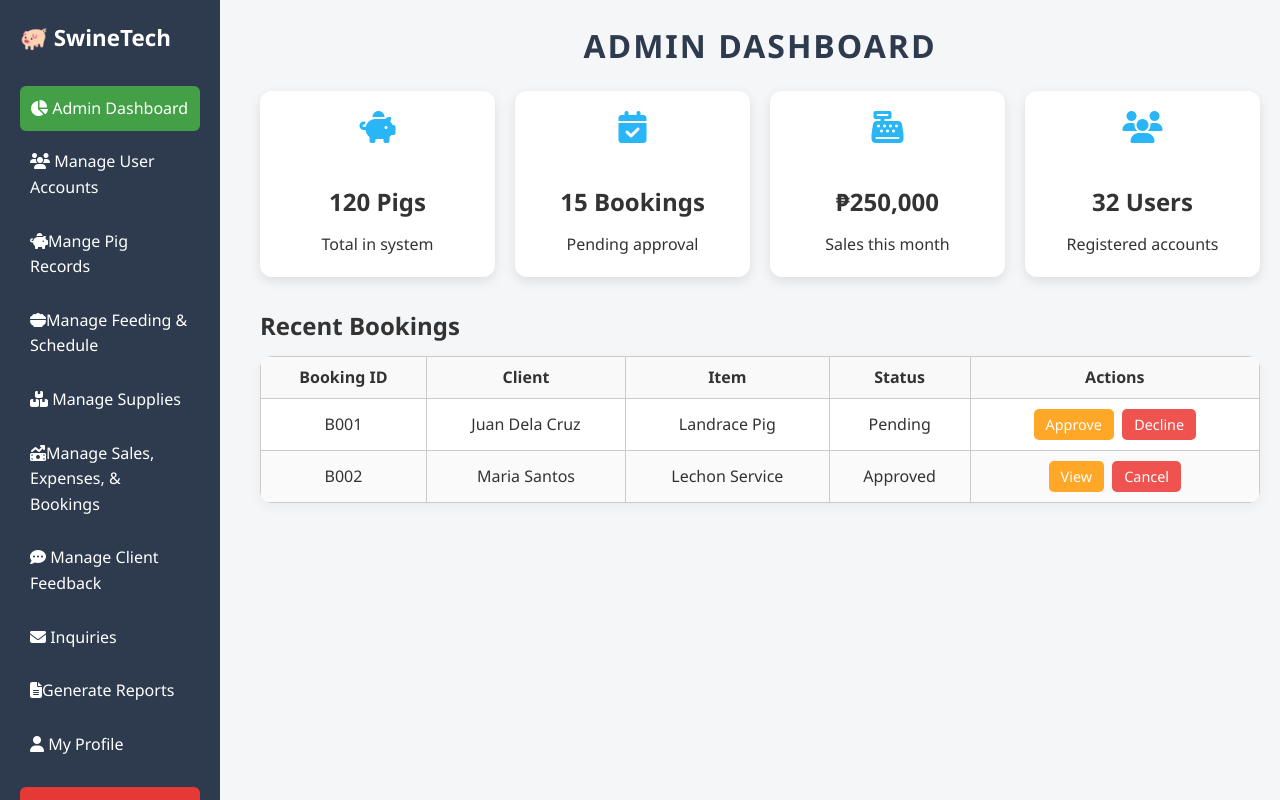
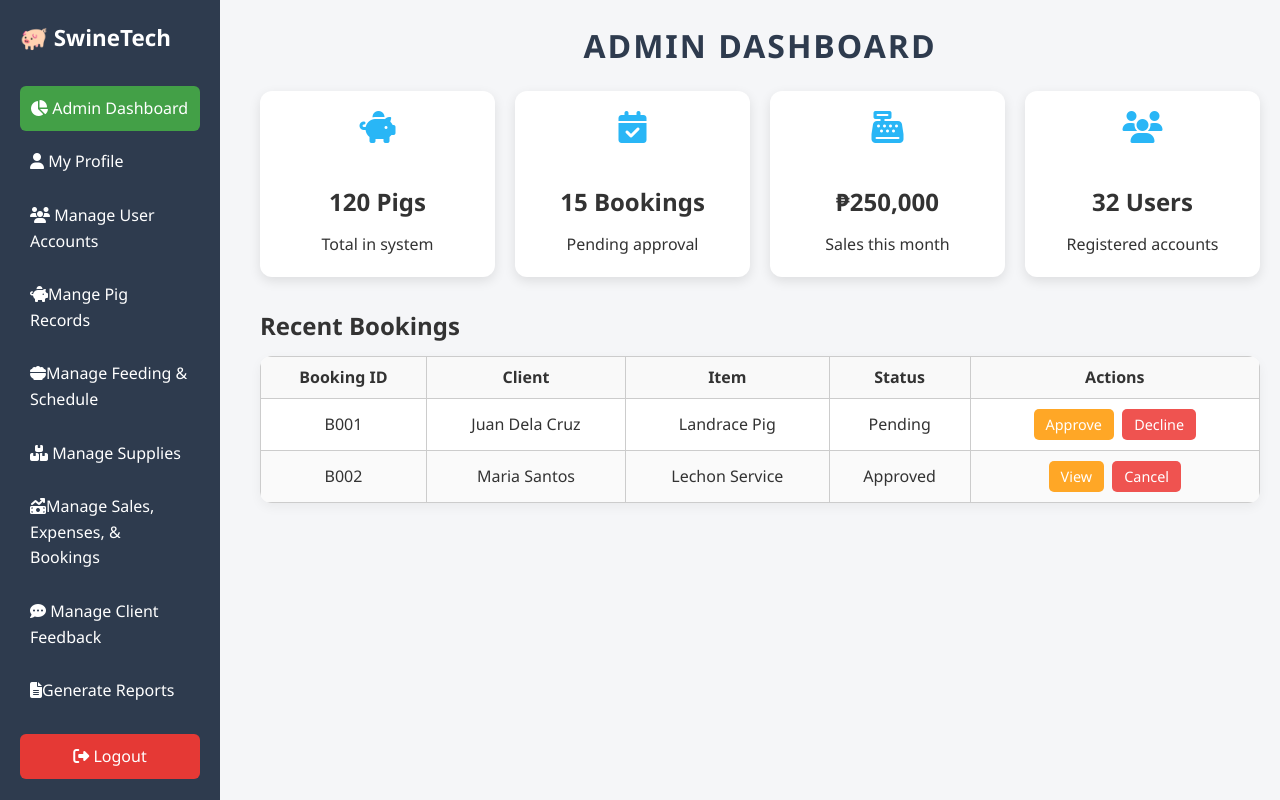
Before and after one commit to pbrapdanielquiazon-spec/ASwinTech, a plain HTML site: page SwineTechv5/Admin/dashboard-admin.html in a window 1280 px wide. Drawn offline with Linux system fonts and the light colour scheme.

Commit message:
Update dashboard-admin.html

```diff
--- a/SwineTechv5/Admin/dashboard-admin.html
+++ b/SwineTechv5/Admin/dashboard-admin.html
@@ -15,15 +15,14 @@
     <div class="sidebar-logo">🐖 SwineTech</div>
     <nav>
       <a href="dashboard-admin.html" class="active"><i class="fa-solid fa-chart-pie"></i> Admin Dashboard</a>
+      <a href="admin-profile.html"><i class="fa-solid fa-user"></i> My Profile</a>
       <a href="admin-manage-user-accounts.html"><i class="fa-solid fa-users"></i> Manage User Accounts</a>
       <a href="admin-manage-pig-records.html"><i class="fa-solid fa-piggy-bank"></i>Mange Pig Records</a>
       <a href="admin-manage-feeding-schedule.html"><i class="fa-solid fa-bowl-food"></i>Manage Feeding & Schedule</a>
       <a href="admin-manage-supplies.html"><i class="fa-solid fa-boxes-stacked"></i> Manage Supplies</a>
       <a href="admin-manage-sales-expenses-bookings.html"><i class="fa-solid fa-money-bill-trend-up"></i>Manage Sales, Expenses, & Bookings</a>
       <a href="admin-manage-client-feedback-admin.html"><i class="fa-solid fa-comment-dots"></i> Manage Client Feedback</a>
-      <a href="inquiries.html"><i class="fa-solid fa-envelope"></i> Inquiries</a>
       <a href="admin-generate-reports.html"><i class="fa-solid fa-file-lines"></i>Generate Reports</a>
-      <a href="admin-profile.html"><i class="fa-solid fa-user"></i> My Profile</a>
       <a href="logout.php" class="btn-logout"><i class="fa-solid fa-right-from-bracket"></i> Logout</a>
     </nav>
   </aside>
```
